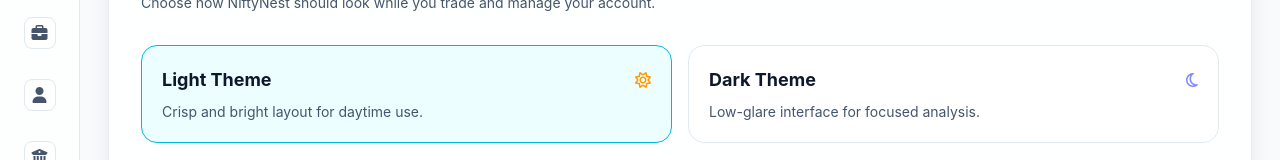
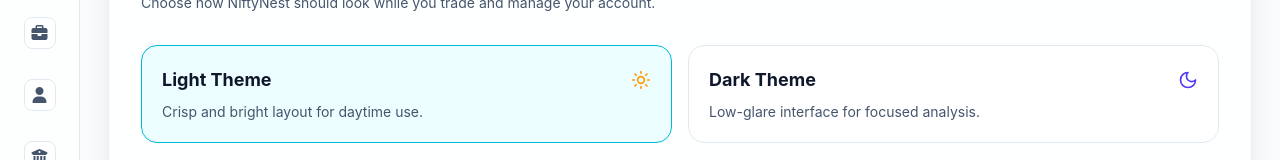
Before and after one commit to lordsainath/stocktrail, a Vue app in the folder frontend/: page /settings in a window 1280 px wide. Shown: the part 203-363 px from the top of the page. Built offline with nearby package versions, Linux system fonts and the light colour scheme; sample sign-in values are in the browser's storage; what vue3-apexcharts would draw is missing.

Commit message:
feat: replace font-awesome icons with Lucide icons in theme selection

```diff
--- a/frontend/src/views/App/Settings.vue
+++ b/frontend/src/views/App/Settings.vue
@@ -3,6 +3,7 @@
 <script setup>
 import { computed } from 'vue';
 import { useThemeStore } from '../../stores/themeStore';
+import { Sun, Moon } from '@lucide/vue';
 
 const themeStore = useThemeStore();
 const activeTheme = computed(() => themeStore.theme);
@@ -41,7 +42,7 @@
           >
             <div class="flex items-center justify-between">
               <h2 class="text-lg font-bold text-slate-900 dark:text-slate-100">Light Theme</h2>
-              <i class="fa-regular fa-sun text-amber-500"></i>
+             <Sun  class="w-5 h-5 text-amber-500" />
             </div>
             <p class="mt-2 text-sm text-slate-600 dark:text-slate-300">
               Crisp and bright layout for daytime use.
@@ -59,7 +60,7 @@
           >
             <div class="flex items-center justify-between">
               <h2 class="text-lg font-bold text-slate-900 dark:text-slate-100">Dark Theme</h2>
-              <i class="fa-regular fa-moon text-indigo-400"></i>
+             <Moon  class="w-5 h-5 text-primary" />
             </div>
             <p class="mt-2 text-sm text-slate-600 dark:text-slate-300">
               Low-glare interface for focused analysis.
```
